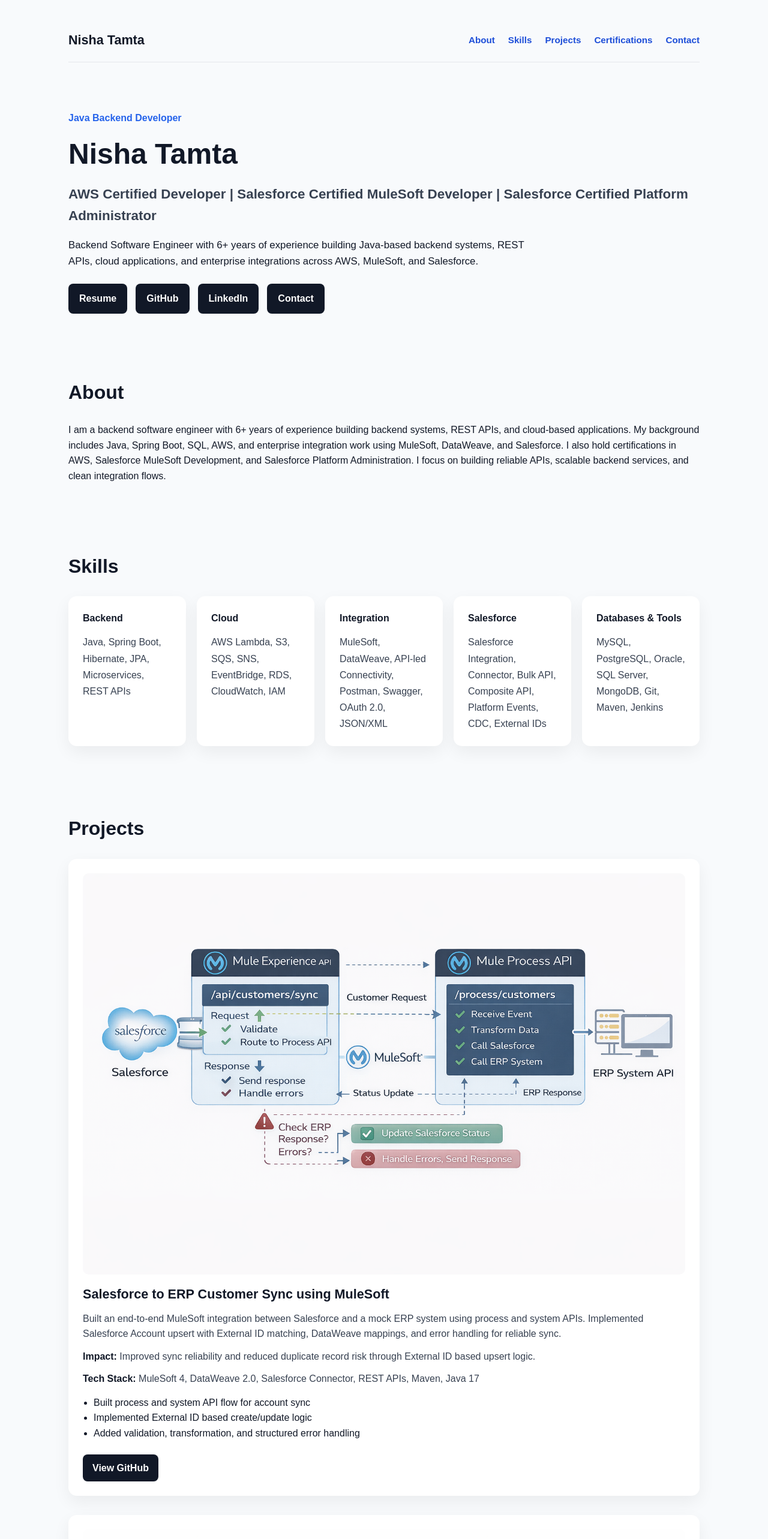
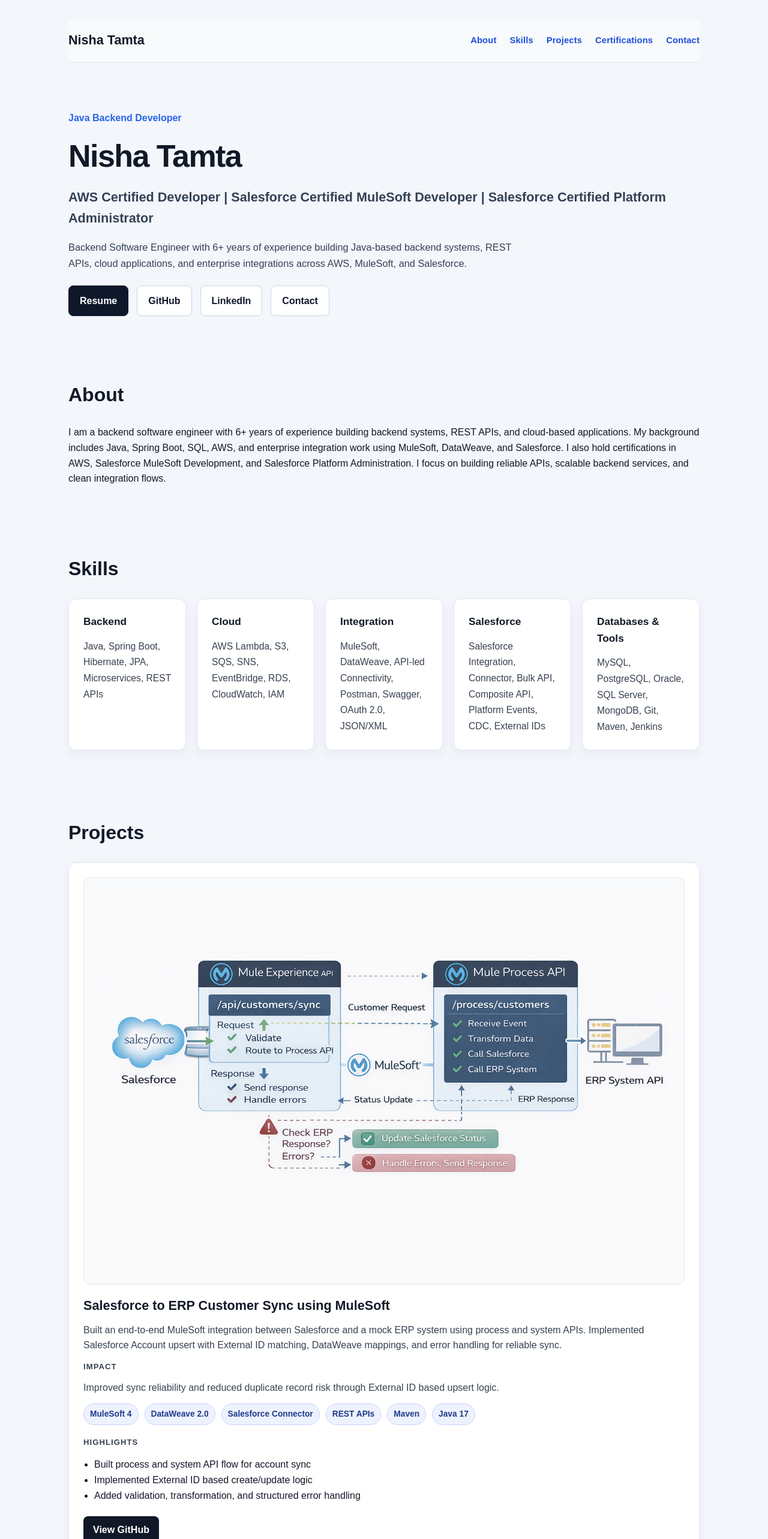
Before and after one commit to nisha-tamta/nisha-portfolio, a React (Vite) app: page / in a window 1280 px wide. Shown: the top 2566 px of the page at 60% size. Built offline with nearby package versions, Linux system fonts and the light colour scheme.

Commit message:
Add primary and secondary hero button styles

```diff
--- a/src/App.jsx
+++ b/src/App.jsx
@@ -23,10 +23,10 @@
           REST APIs, cloud applications, and enterprise integrations across AWS, MuleSoft, and Salesforce.
         </p>
         <div className="hero-buttons">
-          <a href="/resume.pdf" target="_blank" rel="noreferrer">Resume</a>
-          <a href="https://github.com/nisha-tamta" target="_blank" rel="noreferrer">GitHub</a>
-          <a href="https://www.linkedin.com/in/javadevelopernisha" target="_blank" rel="noreferrer">LinkedIn</a>
-          <a href="#contact">Contact</a>
+          <a className="primary-button" href="/resume.pdf" target="_blank" rel="noreferrer">Resume</a>
+          <a className="secondary-button" href="https://github.com/nisha-tamta" target="_blank" rel="noreferrer">GitHub</a>
+          <a className="secondary-button" href="https://www.linkedin.com/in/javadevelopernisha" target="_blank" rel="noreferrer">LinkedIn</a>
+          <a className="secondary-button" href="#contact">Contact</a>
         </div>
       </section>
 
@@ -76,15 +76,26 @@
         <h3>Projects</h3>
 
         <div className="project-card">
-          <img src="/project1-architecture.png" alt="Salesforce to ERP Customer Sync architecture diagram" />
+          <div className="project-image-wrap">
+            <img src="/project1-architecture.png" alt="Salesforce to ERP Customer Sync architecture diagram" />
+          </div>
           <h4>Salesforce to ERP Customer Sync using MuleSoft</h4>
           <p>
             Built an end-to-end MuleSoft integration between Salesforce and a mock ERP system using
             process and system APIs. Implemented Salesforce Account upsert with External ID matching,
             DataWeave mappings, and error handling for reliable sync.
           </p>
-          <p><strong>Impact:</strong> Improved sync reliability and reduced duplicate record risk through External ID based upsert logic.</p>
-          <p><strong>Tech Stack:</strong> MuleSoft 4, DataWeave 2.0, Salesforce Connector, REST APIs, Maven, Java 17</p>
+          <p className="project-label">Impact</p>
+          <p>Improved sync reliability and reduced duplicate record risk through External ID based upsert logic.</p>
+          <div className="stack-tags">
+            <span>MuleSoft 4</span>
+            <span>DataWeave 2.0</span>
+            <span>Salesforce Connector</span>
+            <span>REST APIs</span>
+            <span>Maven</span>
+            <span>Java 17</span>
+          </div>
+          <p className="project-label">Highlights</p>
           <ul>
             <li>Built process and system API flow for account sync</li>
             <li>Implemented External ID based create/update logic</li>
@@ -94,15 +105,26 @@
         </div>
 
         <div className="project-card">
-          <img src="/project2-architecture.png" alt="Salesforce to MuleSoft ERP Account Sync flow screenshot" />
+          <div className="project-image-wrap">
+            <img src="/project2-architecture.png" alt="Salesforce to MuleSoft ERP Account Sync flow screenshot" />
+          </div>
           <h4>Salesforce to MuleSoft ERP Account Sync</h4>
           <p>
             Built a MuleSoft flow to retrieve Salesforce Account data and sync transformed payloads
             to a mock ERP API. Implemented Salesforce SOAP authentication, REST retrieval, session
             handling, and end-to-end local testing.
           </p>
-          <p><strong>Impact:</strong> Enabled consistent downstream ERP synchronization using transformed Salesforce account data.</p>
-          <p><strong>Tech Stack:</strong> MuleSoft, Salesforce Connector, SOAP, REST, DataWeave, Postman</p>
+          <p className="project-label">Impact</p>
+          <p>Enabled consistent downstream ERP synchronization using transformed Salesforce account data.</p>
+          <div className="stack-tags">
+            <span>MuleSoft</span>
+            <span>Salesforce Connector</span>
+            <span>SOAP</span>
+            <span>REST</span>
+            <span>DataWeave</span>
+            <span>Postman</span>
+          </div>
+          <p className="project-label">Highlights</p>
           <ul>
             <li>Retrieved Salesforce Account data through MuleSoft flow</li>
             <li>Transformed payloads for downstream ERP sync</li>
--- a/src/index.css
+++ b/src/index.css
@@ -6,7 +6,7 @@
 
 body {
   font-family: Arial, sans-serif;
-  background: #f8fafc;
+  background: #f3f6fb;
   color: #111827;
   line-height: 1.6;
 }
@@ -51,8 +51,9 @@
 }
 
 .navbar nav a {
-  font-size: 0.95rem;
-  font-weight: 600;
+  font-size: 0.92rem;
+  font-weight: 700;
+  letter-spacing: 0.01em;
 }
 
 .logo {
@@ -72,20 +73,22 @@
 }
 
 .hero h1 {
-  font-size: 3rem;
+  font-size: 3.25rem;
   margin-bottom: 10px;
+  letter-spacing: -0.03em;
 }
 
 .hero h2 {
-  font-size: 1.4rem;
-  font-weight: 600;
-  color: #374151;
+  font-size: 1.35rem;
+  font-weight: 700;
+  color: #334155;
   margin-bottom: 18px;
 }
 
 .hero-text {
   max-width: 760px;
-  font-size: 1.05rem;
+  font-size: 1.02rem;
+  color: #334155;
   margin-bottom: 24px;
 }
 
@@ -95,12 +98,61 @@
   flex-wrap: wrap;
 }
 
-.hero-buttons a {
+.primary-button,
+.secondary-button {
+  display: inline-block;
   padding: 12px 18px;
   border-radius: 8px;
-  background: #111827;
-  color: white;
-  font-weight: 600;
+  font-weight: 700;
+  transition: all 0.2s ease;
+}
+
+.primary-button {
+  background: #0f172a;
+  color: #ffffff;
+  border: 1px solid #0f172a;
+}
+
+.secondary-button {
+  background: #ffffff;
+  color: #0f172a;
+  border: 1px solid #cbd5e1;
+}
+
+.stack-tags {
+  display: flex;
+  flex-wrap: wrap;
+  gap: 10px;
+  margin: 14px 0 18px;
+}
+
+.stack-tags span {
+  display: inline-block;
+  padding: 6px 10px;
+  border-radius: 999px;
+  background: #eef2ff;
+  color: #1e3a8a;
+  border: 1px solid #c7d2fe;
+  font-size: 0.86rem;
+  font-weight: 700;
+}
+
+.project-label {
+  font-size: 0.82rem;
+  font-weight: 800;
+  letter-spacing: 0.08em;
+  text-transform: uppercase;
+  color: #2563eb;
+  margin-top: 10px;
+  margin-bottom: 6px;
+}
+
+.project-image-wrap {
+  background: #f8fafc;
+  border: 1px solid #e5e7eb;
+  border-radius: 10px;
+  padding: 16px;
+  margin-bottom: 18px;
 }
 
 .skills-grid {
@@ -158,10 +210,11 @@
 
 .card,
 .project-card {
-  background: white;
-  border-radius: 14px;
+  background: #ffffff;
+  border: 1px solid #e5e7eb;
+  border-radius: 12px;
   padding: 24px;
-  box-shadow: 0 10px 28px rgba(0, 0, 0, 0.06);
+  box-shadow: 0 6px 18px rgba(15, 23, 42, 0.05);
 }
 
 .card p {
@@ -190,8 +243,34 @@
   width: 100%;
   height: auto;
   display: block;
-  border-radius: 10px;
-  margin-bottom: 16px;
+  border-radius: 8px;
+}
+
+#certifications .card h4 {
+  font-size: 1.05rem;
+  line-height: 1.4;
+  margin-bottom: 10px;
+}
+
+#certifications .card p {
+  margin-bottom: 12px;
+  color: #475569;
+}
+
+#certifications .card a {
+  font-weight: 700;
+}
+
+.skills-grid .card {
+  min-height: 200px;
+}
+
+.skills-grid .card h4 {
+  font-size: 1.08rem;
+}
+
+.skills-grid .card p {
+  font-size: 0.98rem;
 }
 
 .project-card h4,
```
